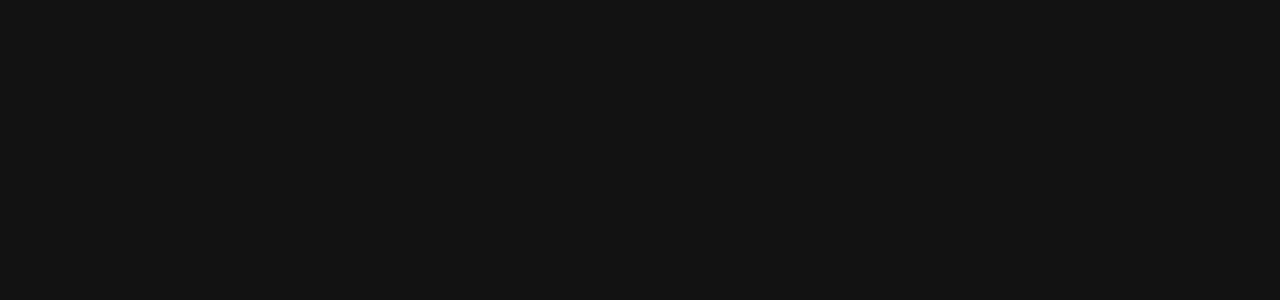
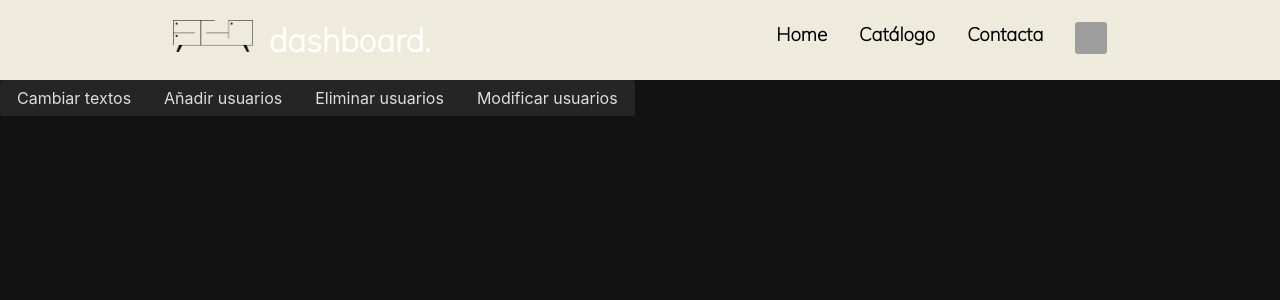
Before and after one commit to GitECV/furniture, a React (Create React App) app: page /dashboard in a window 1280 px wide. Before the commit this address had no page. Shown: the top 300 px of the page. Built offline with nearby package versions, Linux system fonts and the light colour scheme; grey boxes are pictures that could not be loaded.

Commit message:
Incluido el Dashboard

```diff
--- /dev/null
+++ b/src/Dashboard.jsx
@@ -0,0 +1,26 @@
+import NavBarContainer from './components/nav-bar-container/nav-bar-container.jsx';
+import React, { Component, setState } from 'react';
+import DashContainer from './components/dashboard-container/dashboard-container.jsx';
+
+class Dashboard extends Component {
+
+    constructor(props) {
+        super();
+        this.state = {
+            logged: false,
+            username: "",
+            contrasena: "",
+          }
+    }
+
+    render() {
+        return (
+            <div>
+                <NavBarContainer text={"dashboard."} container={".home-content-container"}/>
+                <DashContainer />
+            </div>
+        )
+    }
+}
+
+export default Dashboard;
--- a/src/Login.jsx
+++ b/src/Login.jsx
@@ -1,5 +1,7 @@
 import NavBarContainer from './components/nav-bar-container/nav-bar-container.jsx';
-import React, { Component, setState } from 'react';
+import React, { Component, setState, useContext } from 'react';
+import { useLocation } from 'react-router';
+import { Navigate, Outlet } from 'react-router-dom';
 
 class App extends Component {
 
@@ -30,7 +32,7 @@
         .then(data => {
             for (const d in data) {
                 if (data[d].username === this.state.username && data[d].contrasena === this.state.contrasena){
-                    this.setState({logged: true}, () => {console.log(this.state.username, this.state.contrasena)});
+
                     break;
                 }
             }
@@ -47,7 +49,7 @@
                 <form onSubmit={this.addUsuario}>
                     <label>Username</label>
                     <input name='username' onChange={this.handleChange} type="textarea"></input><br/>
-                    <label>ContraseĂ±a</label>
+                    <label>Contraseña</label>
                     <input name='contrasena' onChange={this.handleChange} type="textarea"></input><br/>
                     <button type="submit">Submit</button>
                 </form>
--- /dev/null
+++ b/src/components/dashboard-container/dashboard-container.jsx
@@ -0,0 +1,59 @@
+import React, { useState, useEffect } from 'react';
+import { SelectButton } from 'primereact/selectbutton';
+import { DataTable } from 'primereact/datatable';
+import { Column } from 'primereact/column';
+
+const DashContainer = () => {
+    const [value1, setValue1] = useState('Off');
+    const options = ['Cambiar textos', 'Añadir usuarios', 'Eliminar usuarios', 'Modificar usuarios'];
+
+    const SelectedCard = () => {
+        var PrintElement = null;
+        switch (value1) {
+            case 'Cambiar textos':
+                PrintElement = <CambiarTextos />
+                break;
+            case 'Añadir usuarios':
+                PrintElement = <h1>Estos son los usuarios</h1>
+                break;
+            case 'Eliminar usuarios':
+                PrintElement = <h1>Eliminar usuarios</h1>
+                break;
+            case 'Modificar usuarios':
+                PrintElement = <h1>Modificar usuarios</h1>
+                break;
+            default:
+                PrintElement = null;
+                break;
+        }
+        return (
+            PrintElement
+        );
+    }
+
+    const CambiarTextos = () => {
+        const [datos, setDatos] = useState([]);
+        fetch('https://mern-stack-tefege.herokuapp.com/api/usuarios')
+        .then(response => response.json())
+        .then(data => {
+            console.log(data[0]);
+            setDatos(data[0]._id + " " + data[0].nombre + " " + data[0].apellidos);
+        });
+        return (
+            <p>{datos}</p>
+        )
+    }
+
+    return (
+        <div>
+            <div className="card">
+                <SelectButton value={value1} options={options} onChange={(e) => setValue1(e.value)} />
+            </div>
+            <div className="cambiar-textos">
+                <SelectedCard />
+            </div>
+        </div>
+    );
+}
+
+export default DashContainer;
--- a/src/index.jsx
+++ b/src/index.jsx
@@ -1,11 +1,12 @@
 import ReactDOM from 'react-dom';
-import { BrowserRouter, Route, Routes } from 'react-router-dom';
+import { BrowserRouter, Route, Routes, Navigate } from 'react-router-dom';
 import { Provider } from "react-redux";
 import Home from './Home';
 import Catalogo from './Catalogo';
 import Contacta from './Contacta';
 import Element from './Element';
 import Login from './Login';
+import Dashboard from './Dashboard';
 import { store } from "./state/store"
 
 import reportWebVitals from './reportWebVitals';
@@ -18,6 +19,7 @@
           <Route path="/contacta" element={<Contacta />} />
           <Route path="/element" element={< Element />} />
           <Route path="/login" element={<Login />} />
+          <Route path="/dashboard" element={<Dashboard />} />
       </Routes>
     </BrowserRouter>
     </Provider>,
```
